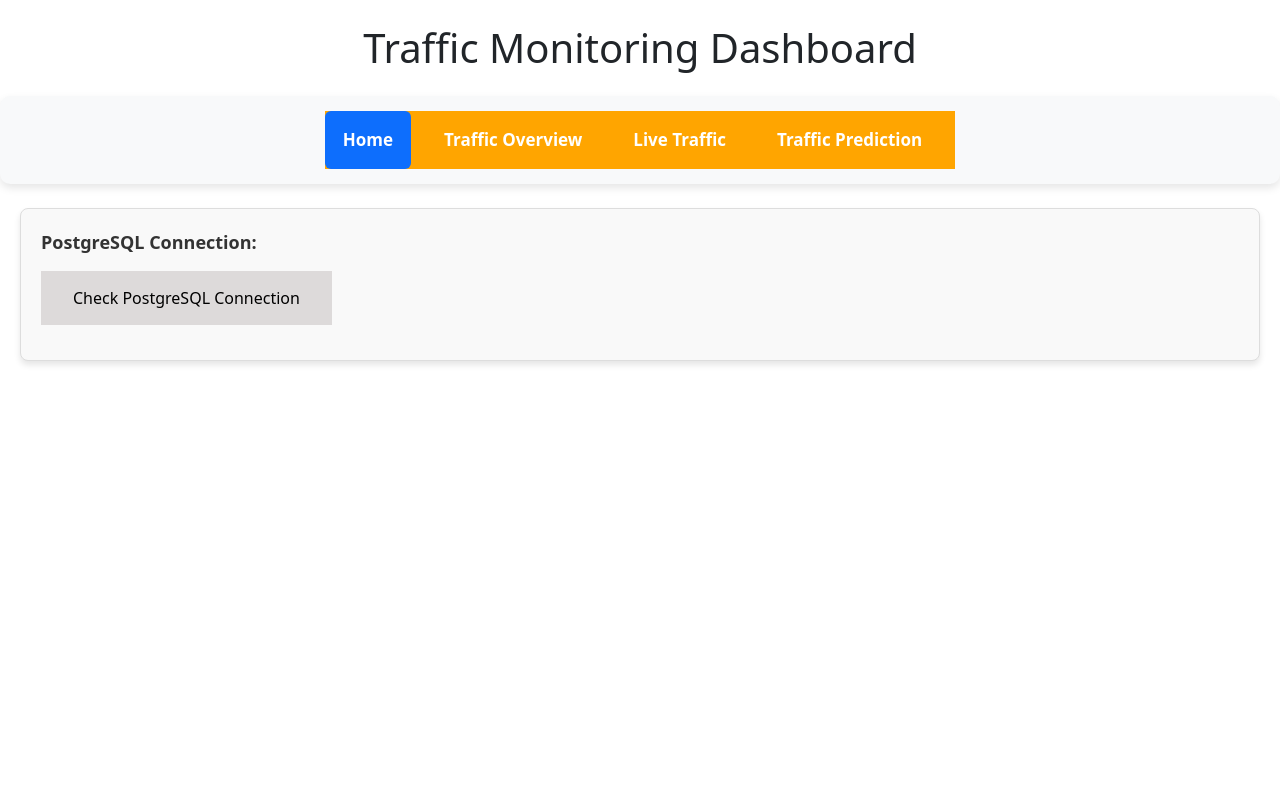
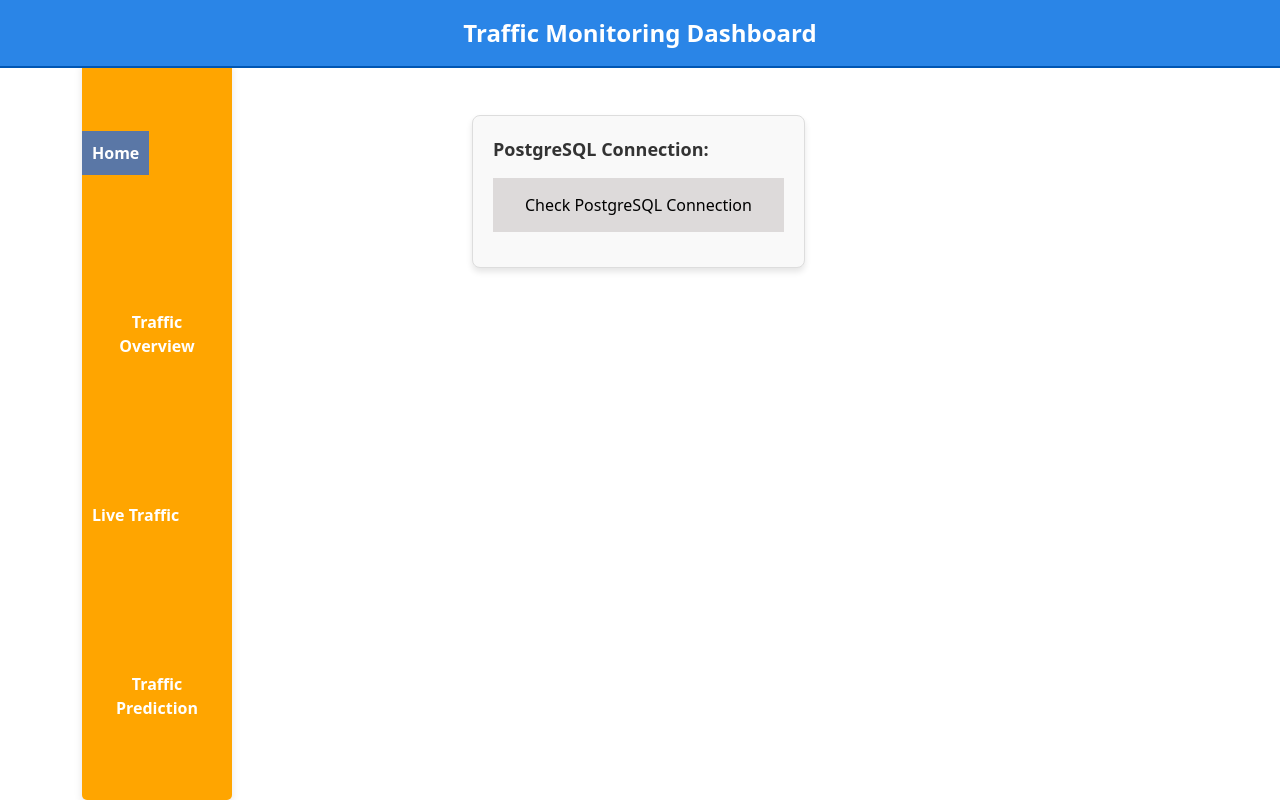
Before and after one commit to bethanyjxy/TrafficMonitoringArchitecture, a Flask app: page / in a window 1280 px wide. Run offline with Flask 3, Linux system fonts and the light colour scheme.

Commit message:
updated frontend nav bar

```diff
--- a/app/static/css/main.css
+++ b/app/static/css/main.css
@@ -1,8 +1,26 @@
+/* General body styles */
+body {
+    margin: 0;
+    font-family: Arial, sans-serif;
+    background-color: #E8E8E8;
+}
 
+/* Container for the entire page */
+.container {
+    display: flex;
+    flex-direction: column;
+    height: 100vh;
+}
 
-/* Style for home page connection bar*/
+/* Main content area with sidebar and content sections */
+.main-content {
+    display: flex;
+    flex: 1;
+}
+
+/* Specific styles for connection display */
 .checks {
-    margin: 20px;
+    margin-top: 20px;
     padding: 20px;
     border: 1px solid #ddd;
     border-radius: 8px;
@@ -25,7 +43,6 @@
     border: none;
     border-radius: 5px;
     cursor: pointer;
-
 }
 
 button:hover {
--- a/app/static/css/navbar.css
+++ b/app/static/css/navbar.css
@@ -1,43 +1,67 @@
 body {
-    font-family:Arial, sans-serif;
+    font-family: Arial, sans-serif;
     margin: 0;
     padding: 0;
-    background-color: #E8E8E8;
-    align-items: center; /* Center horizontally */
-    justify-content: center; /* Center vertically */
 }
 
-h1 {
+/* Header styles */
+.header {
+    background-color: #2a85e7;
+    color: white;
     text-align: center;
-    color: #333;;
+    padding: 15px;
+    font-size: 1.5rem;
+    font-weight: bold;
+    border-bottom: 2px solid #0056b3;
+    width: 100%;
+    box-sizing: border-box;
+    position: fixed;
+    top: 0;
+    left: 0;
+    z-index: 1000; /* Ensure it is above other content */
 }
 
-/* Style for the top navigation bar */
-.topnav {
+/* Style for the navigation bar */
+.navbar {
     background-color: orange;
-    overflow: hidden;
+    padding: 10px;
+    border-radius: 5px;
+    box-shadow: 0 4px 8px rgba(0, 0, 0, 0.1);
+    width: 150px;
+    height: calc(100vh - 60px); /* Full height minus header height */
+    position: fixed;
+    top: 60px; /* Position below the header; adjust based on header height */
+    left: 0;
+    overflow-y: auto;
 }
 
-/* Links inside the navigation bar */
-.topnav a {
-    float: left;
+/* Style for links inside the navigation bar */
+.navbar .nav-link {
     display: block;
     color: white;
     text-align: center;
-    padding: 16px 18px;
+    padding: 10px;
     text-decoration: none;
-    font-size: 17px;
+    font-size: 16px;
     font-weight: bold;
     transition: background-color 0.3s, color 0.3s;
 }
 
 /* Change the color of links on hover */
-.topnav a:hover {
-    background-color: #ddd;
+.navbar .nav-link:hover {
+    background-color: #9fa7c3;
     color: black;
 }
 
 /* Style for the active link */
-.topnav a.active {
-    color: #333333;
+.navbar .nav-link.active {
+    background-color: #5a77a6;
+    color: white;
 }
+
+/* Main content styles */
+.content {
+    margin-left: 220px;
+    padding: 20px;
+    margin-top: 75px;
+}
--- a/app/templates/main.html
+++ b/app/templates/main.html
@@ -5,8 +5,7 @@
     <meta name="viewport" content="width=device-width, initial-scale=1.0">
     <title>Traffic Monitoring Dashboard</title>
     <link rel="stylesheet" href="/static/css/main.css">
-   <!--<link rel="stylesheet" href="{{ url_for('static', filename='css/main.css') }}">-->
-
+    <link rel="stylesheet" href="/static/css/navbar.css">
     <script>
         function checkConnection() {
             fetch('/check-connection')
@@ -20,16 +19,22 @@
                 });
         }
     </script>
-
 </head>
 <body>
-    {% include 'navbar.html' %}
-
-    <div class = "checks">
-        <!-- A simple display for testing -->
-        <div id="db-status">PostgreSQL Connection:</div>
-        <button onclick="checkConnection()">Check PostgreSQL Connection</button>
-        <div id="connection-result"></div>
+    <div class="container">
+        <div class="main-content">
+            <nav class="sidebar">
+                {% include 'navbar.html' %}
+            </nav>
+            <div class="content">
+                <!-- A simple display for testing -->
+                <div class="checks">
+                    <div id="db-status">PostgreSQL Connection:</div>
+                    <button onclick="checkConnection()">Check PostgreSQL Connection</button>
+                    <div id="connection-result"></div>
+                </div>
+            </div>
+        </div>
     </div>
 </body>
 </html>
--- a/app/templates/navbar.html
+++ b/app/templates/navbar.html
@@ -5,18 +5,18 @@
     <meta name="viewport" content="width=device-width, initial-scale=1.0">
     <title>Document</title>
     <link rel="stylesheet" href="/static/css/navbar.css">
+    <link rel="stylesheet" href="/static/css/header.css"> <!-- Link to the new CSS file -->
     <link href="https://cdn.jsdelivr.net/npm/bootstrap@5.3.0-alpha3/dist/css/bootstrap.min.css" rel="stylesheet" integrity="sha384-eOJMYsd53ii+scO/bJGFsiCZc+dYE6eZg2ZDJ1zWeM9oqC/5qV5i5jMVWn/tTq35" crossorigin="anonymous">
 </head>
 <body>
-
-    <h1 class="text-center my-4">Traffic Monitoring Dashboard</h1>
-    <div class="nav nav-pills justify-content-center mb-4" style="background-color: #f8f9fa; padding: 15px; border-radius: 10px; box-shadow: 0 4px 8px rgba(0, 0, 0, 0.1);">
-        <div class="topnav">
-        <a class="nav-link {% if request.path == '/' %}active{% endif %}" href="/" style="margin-right: 15px;">Home</a>
-        <a class="nav-link {% if request.path == '/traffic_overview' %}active{% endif %}" href="/traffic_overview" style="margin-right: 15px;">Traffic Overview</a>
-        <a class="nav-link {% if request.path == '/live_traffic' %}active{% endif %}" href="/live_traffic" style="margin-right: 15px;">Live Traffic</a>
-        <a class="nav-link {% if request.path == '/traffic_prediction' %}active{% endif %}" href="/traffic_prediction" style="margin-right: 15px;">Traffic Prediction</a>
-    </div>
+    <header class="header">
+        Traffic Monitoring Dashboard
+    </header>
+    <div class="navbar">
+        <a class="nav-link {% if request.path == '/' %}active{% endif %}" href="/">Home</a>
+        <a class="nav-link {% if request.path == '/traffic_overview' %}active{% endif %}" href="/traffic_overview">Traffic Overview</a>
+        <a class="nav-link {% if request.path == '/live_traffic' %}active{% endif %}" href="/live_traffic">Live Traffic</a>
+        <a class="nav-link {% if request.path == '/traffic_prediction' %}active{% endif %}" href="/traffic_prediction">Traffic Prediction</a>
     </div>
 </body>
 </html>
```
Also changed, not shown: app/static/css/livetraffic.css (+53 -13 lines), app/templates/liveTraffic.html (+11 -9 lines).
